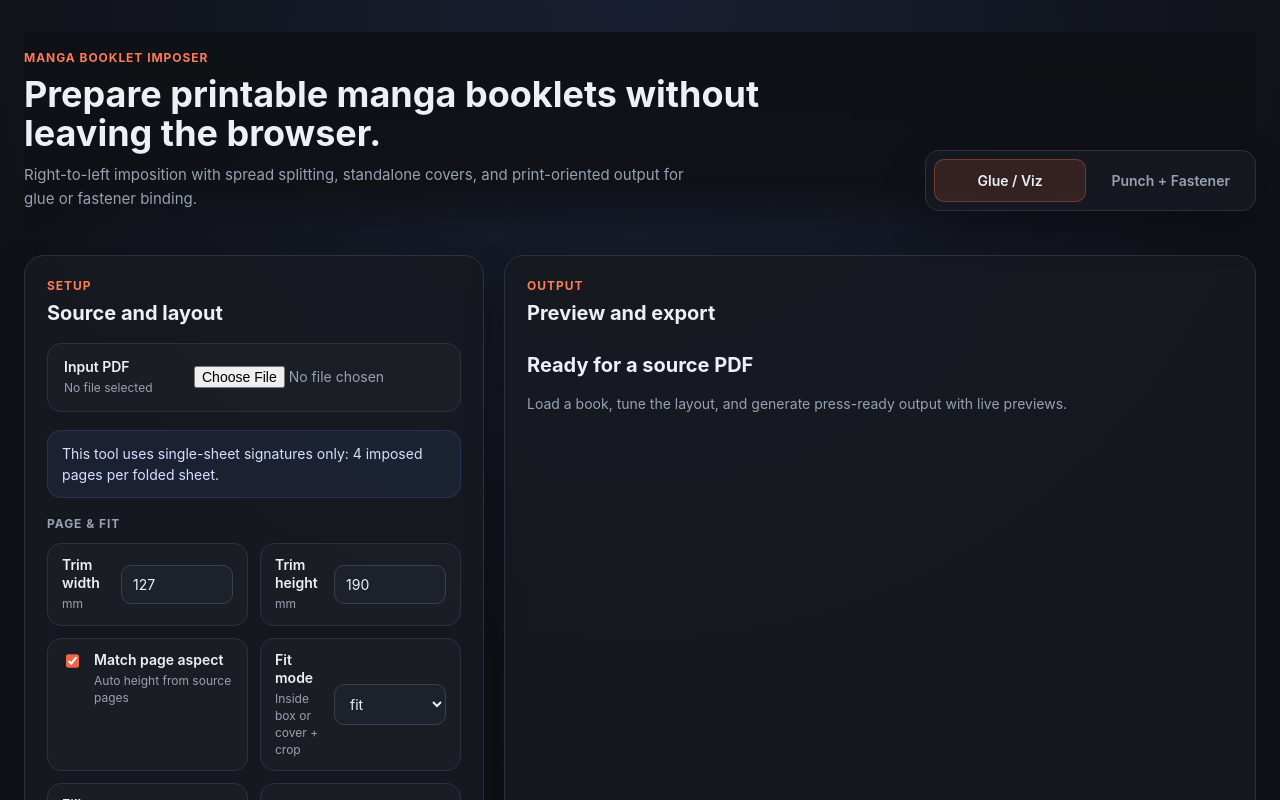
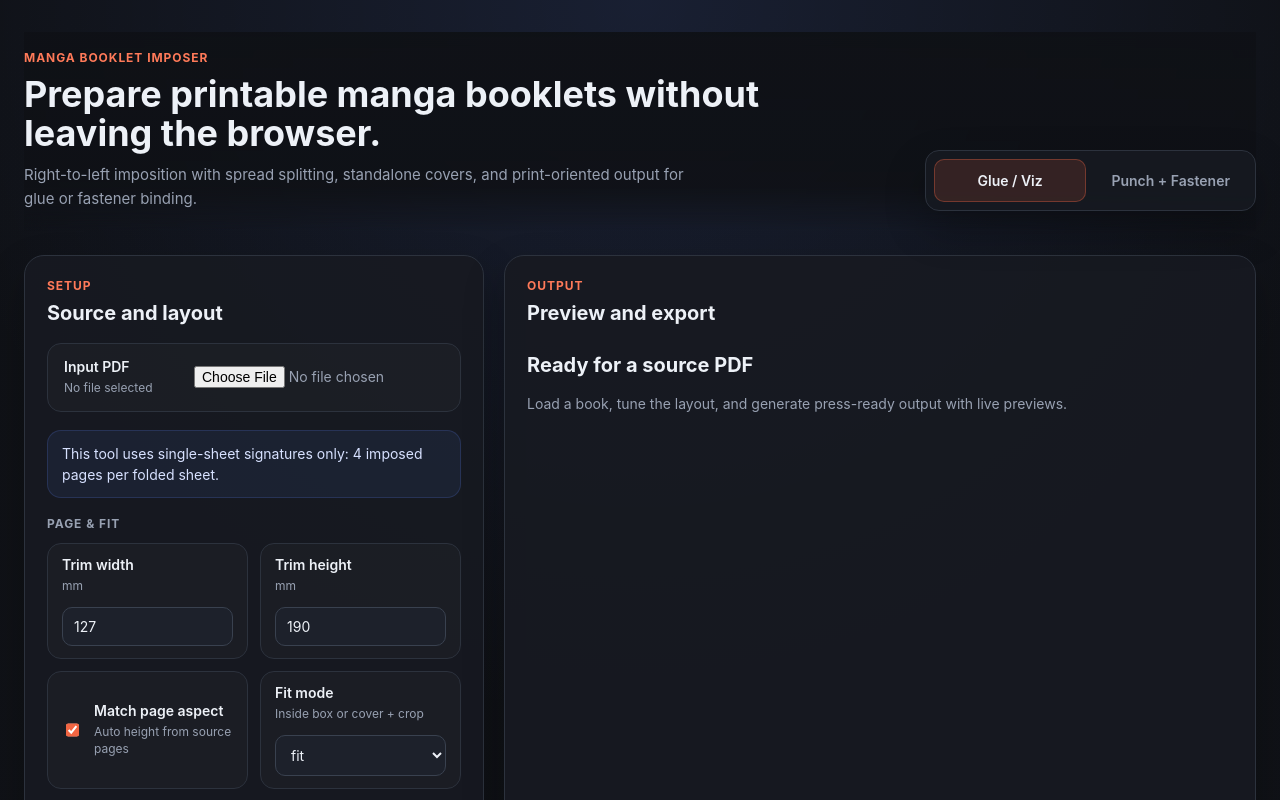
Before and after one commit to vcaina15/manga-pages, a Next.js app: page / in a window 1280 px wide. Shown: the top 800 px of the page. Built offline with nearby package versions, Linux system fonts and the light colour scheme.

Commit message:
Tweak control card alignment

```diff
--- a/app/globals.css
+++ b/app/globals.css
@@ -232,21 +232,20 @@ h1 {
 
 .field-row {
   display: grid;
-  grid-template-columns: minmax(0, 1fr) 112px;
-  align-items: center;
+  grid-template-columns: 1fr;
+  align-items: start;
   gap: 12px;
 }
 
 .toggle-field {
   display: flex;
-  align-items: flex-start;
+  align-items: center;
   gap: 12px;
 }
 
 .toggle-field input[type="checkbox"] {
   width: 16px;
   height: 16px;
-  margin-top: 2px;
   accent-color: var(--accent);
 }
 
@@ -272,6 +271,7 @@ h1 {
 
 .field-input-wrap {
   min-width: 0;
+  width: 100%;
 }
 
 .field-input {
```
